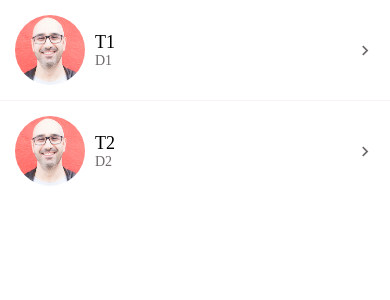
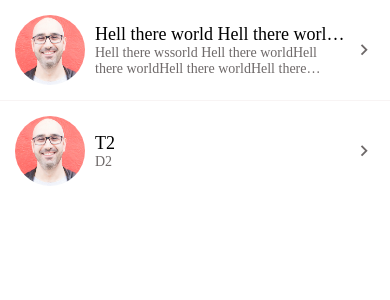
Before and after one commit to Hussain-hamim/donewithit, a React Native app: screen / in a window 390 px wide. Shown: the top 300 px of the page. Built offline with nearby package versions, Linux system fonts and the light colour scheme.

Commit message:
handling long text

```diff
--- a/app/components/AppText.js
+++ b/app/components/AppText.js
@@ -1,8 +1,12 @@
 import React from "react";
 import { Text, StyleSheet, Platform } from "react-native";
 
-function AppText({ children, style }) {
-  return <Text style={[styles.text, style]}>{children}</Text>;
+function AppText({ children, style, ...otherProps }) {
+  return (
+    <Text style={[styles.text, style]} {...otherProps}>
+      {children}
+    </Text>
+  );
 }
 
 const styles = StyleSheet.create({
--- a/app/components/ListItem.js
+++ b/app/components/ListItem.js
@@ -27,14 +27,20 @@ function ListItem({
         {IconComponent}
         {image && <Image style={styles.image} source={image} />}
         <View style={styles.detailsContainer}>
-          <AppText style={styles.title}>{title}</AppText>
-          {subTitle && <AppText style={styles.subTitle}>{subTitle}</AppText>}
+          <AppText numberOfLines={1} style={styles.title}>
+            {title}
+          </AppText>
+          {subTitle && (
+            <AppText numberOfLines={2} style={styles.subTitle}>
+              {subTitle}
+            </AppText>
+          )}
         </View>
 
         <MaterialCommunityIcons
           color={colors.medium}
           name="chevron-right"
-          size={20}
+          size={22}
         />
       </View>
     </TouchableHighlight>
--- a/app/screens/MessagesScreen.js
+++ b/app/screens/MessagesScreen.js
@@ -9,8 +9,10 @@ import ListItemDeleteAction from "../components/ListItemDeleteAction";
 const initialMessages = [
   {
     id: 1,
-    title: "T1",
-    description: "D1",
+    title:
+      "Hell there world Hell there worldHell there worldHell there worldHell there worldHell there worldHell there world",
+    description:
+      "Hell there wssorld Hell there worldHell there worldHell there worldHell there worldHell there worldHell there world",
     image: require("../assets/mosh.jpg"),
   },
   {
```
